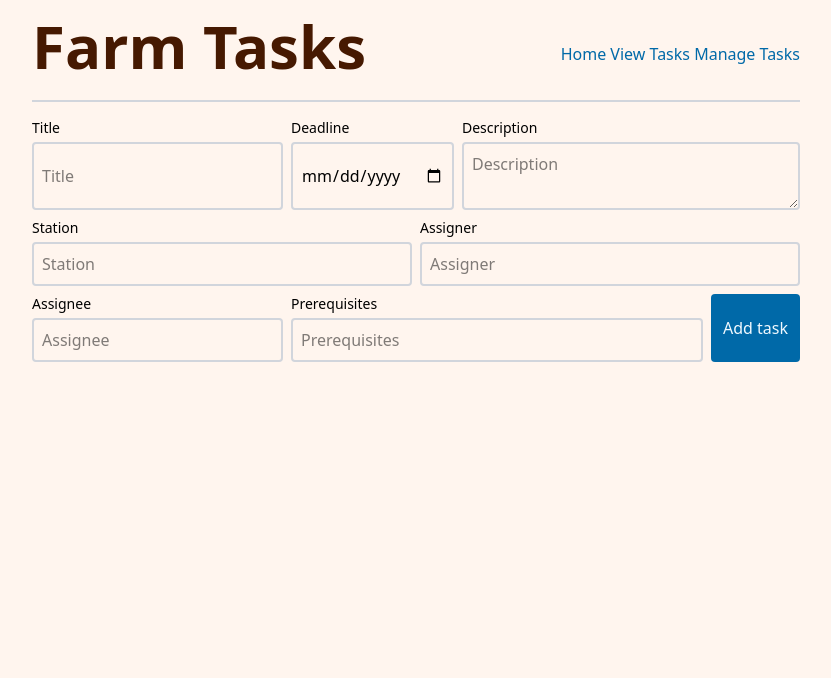
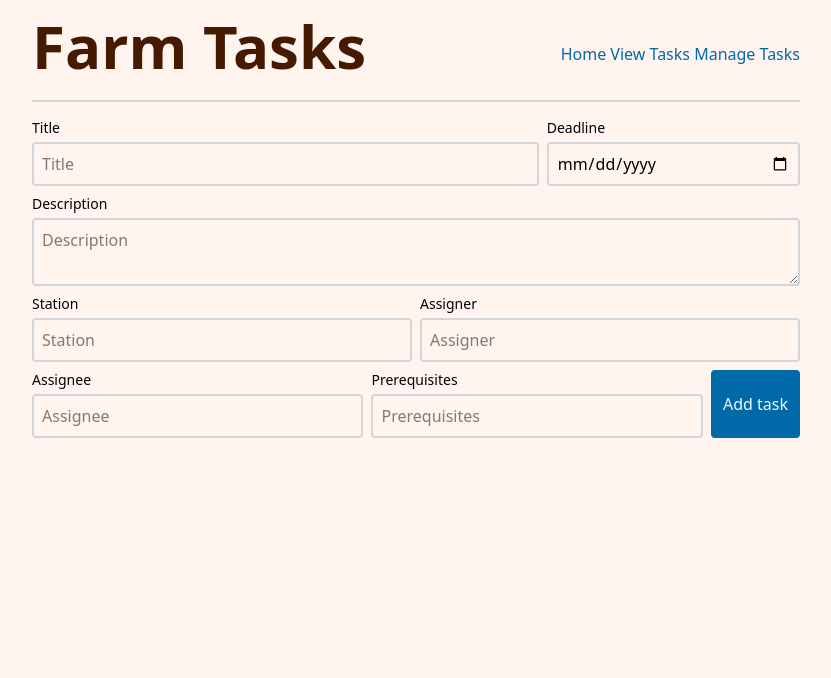
Before and after one commit to johnemilian/CS326-Group16-project, a Node server app: page /tasks/manage in a window 1280 px wide. Shown: the top 678 px of the page, without its empty margins (224-1055 px from the left). Run offline with Node 20, Linux system fonts and the light colour scheme; data that the repository does not hold is empty; style sheets or scripts are compiled from the project's sources; some libraries are stand-ins or nearby versions.

Commit message:
Fix description field layout (copy #51)

```diff
--- a/views/manageTasks.ejs
+++ b/views/manageTasks.ejs
@@ -18,7 +18,7 @@
             hx-on::response-error="alert('Your task was not saved. ' + event.detail.xhr.responseText)"
             hx-on::send-error="alert('Your task was not saved. Could not reach the server.')">
 
-        <div class="flex flex-col flex-1">
+        <div class="flex flex-col flex-2">
           <label for="title" class="text-sm font-medium mb-1">Title</label>
           <input class="form-input" type="text" name="title" id="title" placeholder="Title">
         </div>
@@ -28,10 +28,10 @@
           <input class="form-input" type="date" name="deadline" aria-label="Deadline">
         </div>
 
-        <div class="flex flex-col flex-3">
+        <div class="flex flex-col basis-full">
           <%# 'resize' in following textarea element to allow resize along both axes to override default which is resize:vertical only %>
           <label for="description" class="text-sm font-medium mb-1">Description</label>
-          <textarea class="form-input resize basis-full" name="description" placeholder="Description"></textarea>
+          <textarea class="form-input resize-y" name="description" placeholder="Description"></textarea>
         </div>
 
         <div class="flex flex-col flex-1">
@@ -45,13 +45,13 @@
         </div>
 
         <div class="flex flex-col flex-1">
-          <label for="Assignee" class="text-sm font-medium mb-1">Assignee</label>
+          <label for="assignee" class="text-sm font-medium mb-1">Assignee</label>
           <input class="form-input" type="text" name="assignee" placeholder="Assignee">
         </div>
 
-        <div class="flex flex-col flex-2">
-          <label for="Prerequisites" class="text-sm font-medium mb-1">Prerequisites</label>
-          <input class="form-input max-sm:basis-full sm:flex-1" type="text" name="prerequisites" placeholder="Prerequisites">
+        <div class="flex flex-col max-sm:basis-full sm:flex-1">
+          <label for="prerequisites" class="text-sm font-medium mb-1">Prerequisites</label>
+          <input class="form-input" type="text" name="prerequisites" placeholder="Prerequisites">
         </div>
 
         <button class="btn ml-auto bg-sky-700 text-sky-50 border-0" type="submit">Add task</button>
```
